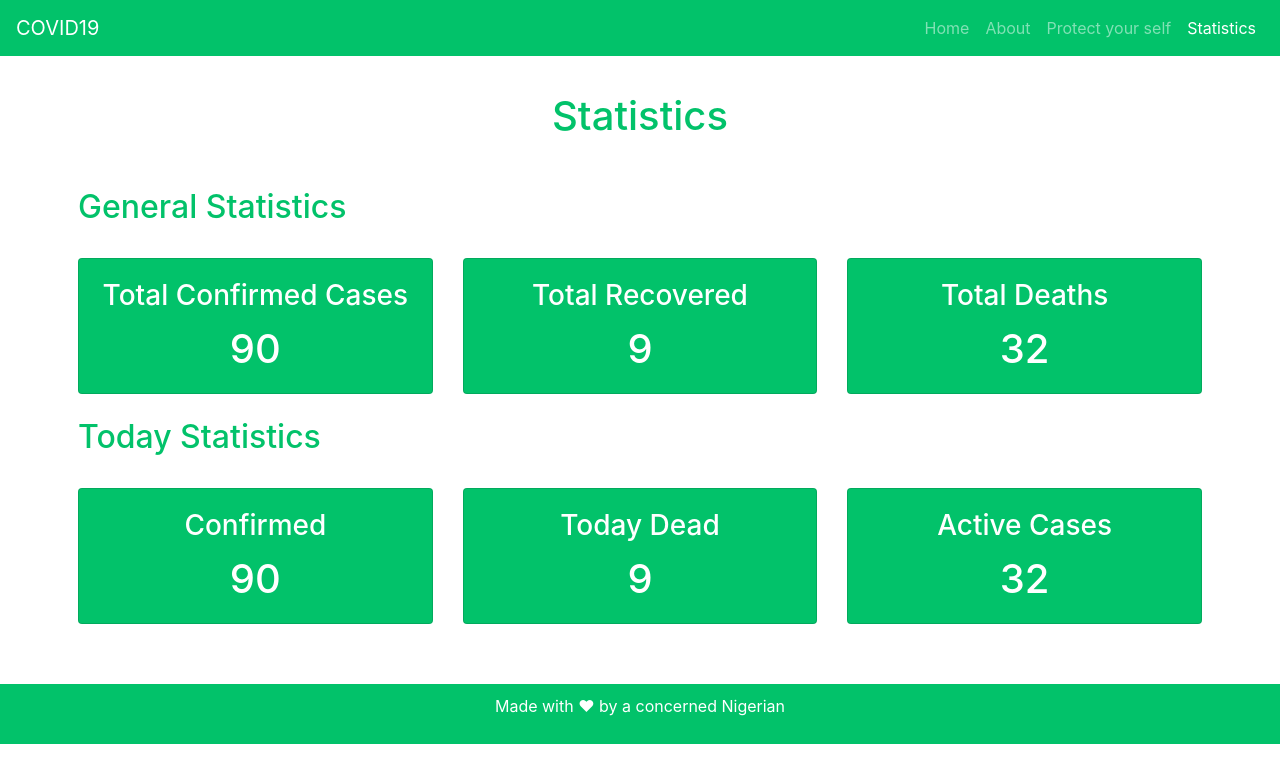
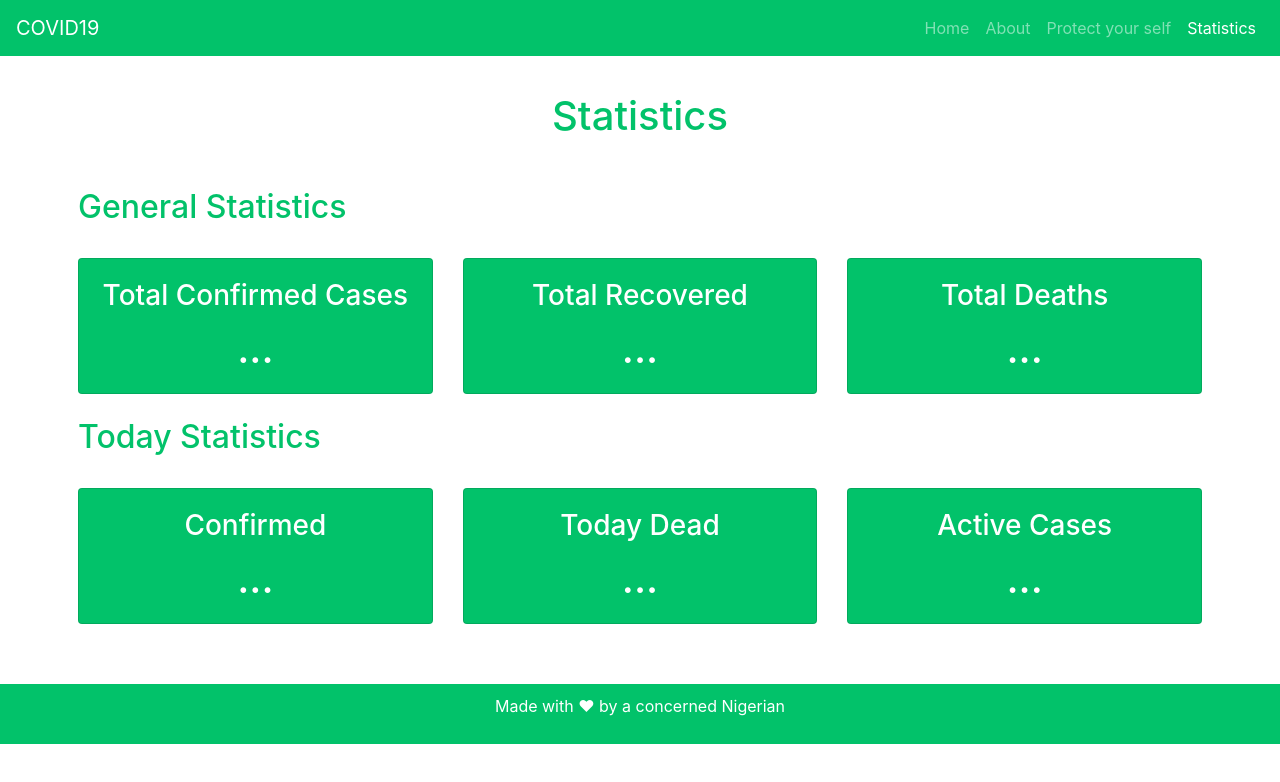
Before and after one commit to malgwi/covidNG, a plain HTML site: page statistics.html in a window 1280 px wide. Drawn offline with nearby package versions, Linux system fonts and the light colour scheme; no server answers.

Commit message:
statistics commit

```diff
--- a/statistics.html
+++ b/statistics.html
@@ -53,7 +53,7 @@
 					<div  class="card text-white bg-success mt-4 mb-4">
 					<div class="card-body text-center">
 						<h5 class="card-title h3">Total Confirmed Cases</h5>
-						<p class="card-text h1" id="total_cases">90</p>
+						<p class="card-text h1" id="total_cases">...</p>
 					</div>
 					</div>
 				</div>
@@ -62,7 +62,7 @@
 					<div class="card mt-4 mb-4">
 					<div class="card-body text-center">
 						<h5 class="card-title h3">Total Recovered</h5>
-						<p class="card-text h1" id="total_recovered">9</p>
+						<p class="card-text h1" id="total_recovered">...</p>
 					</div>
 					</div>
 				</div>
@@ -71,7 +71,7 @@
 					<div  class="card mt-4 mb-4">
 					<div class="card-body text-center">
 						<h5 class="card-title h3">Total Deaths</h5>
-						<p class="card-text h1" id="total_deaths">32</p>
+						<p class="card-text h1" id="total_deaths">...</p>
 					</div>
 					</div>
 				</div>
@@ -85,7 +85,7 @@
 					<div  class="card mt-4 mb-4">
 						<div class="card-body text-center">
 							<h5 class="card-title h3">Confirmed</h5>
-							<p class="card-text h1" id="total_new_cases_today">90</p>
+							<p class="card-text h1" id="total_new_cases_today">...</p>
 						</div>
 					</div>
 				</div>
@@ -94,7 +94,7 @@
 					<div class="card mt-4 mb-4">
 						<div class="card-body text-center">
 							<h5 class="card-title h3">Today Dead</h5>
-							<p class="card-text h1" id="total_new_deaths_today">9</p>
+							<p class="card-text h1" id="total_new_deaths_today">...</p>
 						</div>
 					</div>
 				</div>
@@ -103,7 +103,7 @@
 					<div  class="card mt-4 mb-4">
 						<div class="card-body text-center">
 							<h5 class="card-title h3">Active Cases</h5>
-							<p class="card-text h1" id="total_active_cases">32</p>
+							<p class="card-text h1" id="total_active_cases">...</p>
 						</div>
 					</div>
 				</div>
```
